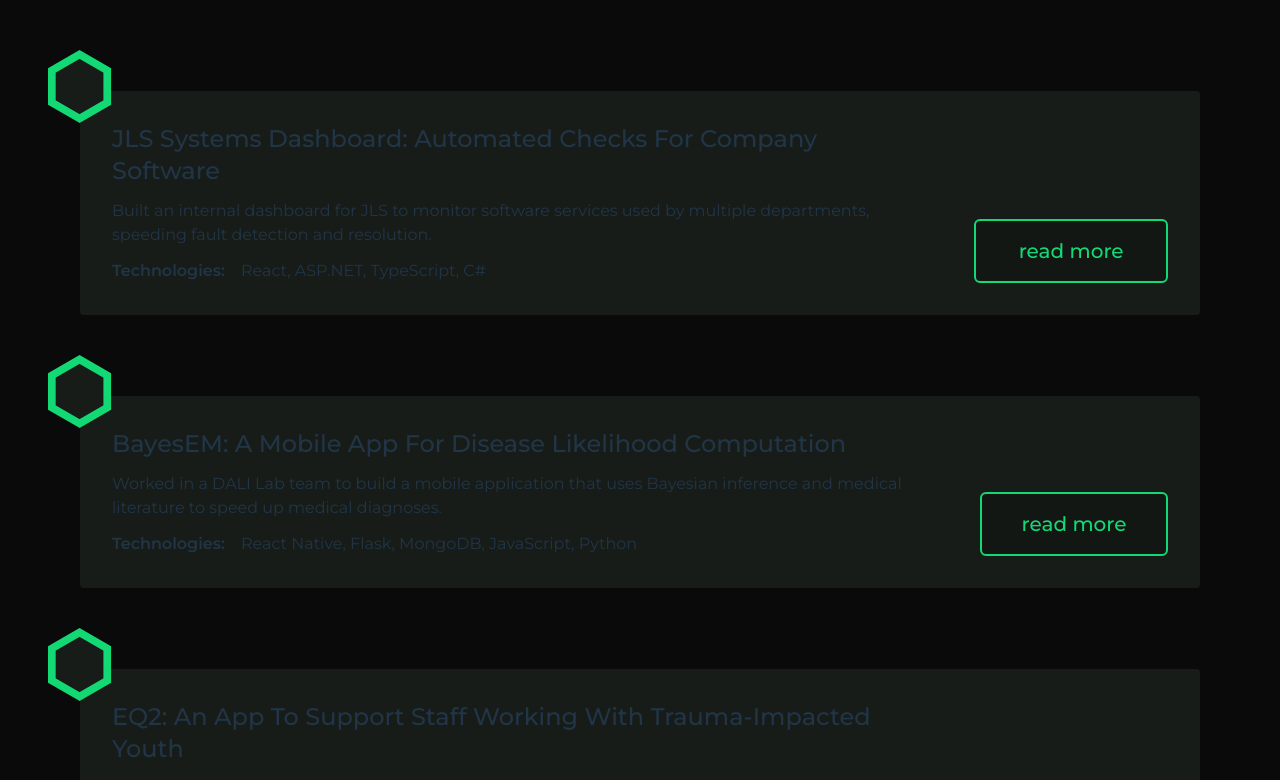
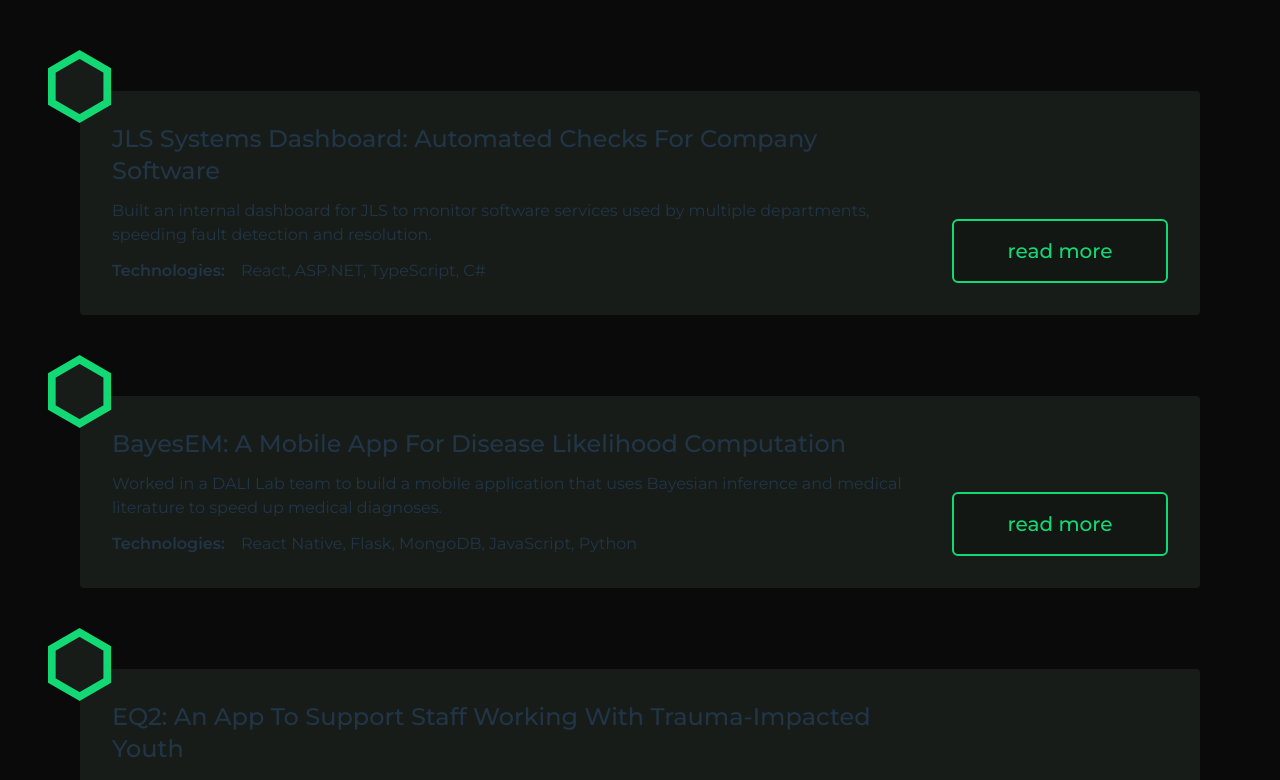
Before and after one commit to AlejandroALopez/portfolio, a React (Vite) app: page / in a window 1280 px wide. Shown: the part 1786-2566 px from the top of the page. Built offline with nearby package versions, Linux system fonts and the light colour scheme.

Commit message:
fixed width bug with case studies button

```diff
--- a/src/pages/CaseStudies.tsx
+++ b/src/pages/CaseStudies.tsx
@@ -67,7 +67,7 @@
         >
             <img src={HexagonIcon} alt="hexagon icon" className='w-12 md:w-16 h-auto relative left-2 md:left-0 top-8' />
             <div className="flex flex-col lg:flex-row p-8 mx-8 bg-darkPrimary rounded-sm gap-6 md:gap-12">
-                <div className="flex flex-col gap-3">
+                <div className="flex flex-col gap-3 lg:max-w-3/4">
                     <p className="font-medium text-lg md:text-2xl">{project.title}</p>
                     <p>{project.description}</p>
                     <p><span className='font-semibold'>Technologies:</span>&emsp;{project.technologies}</p>
```
